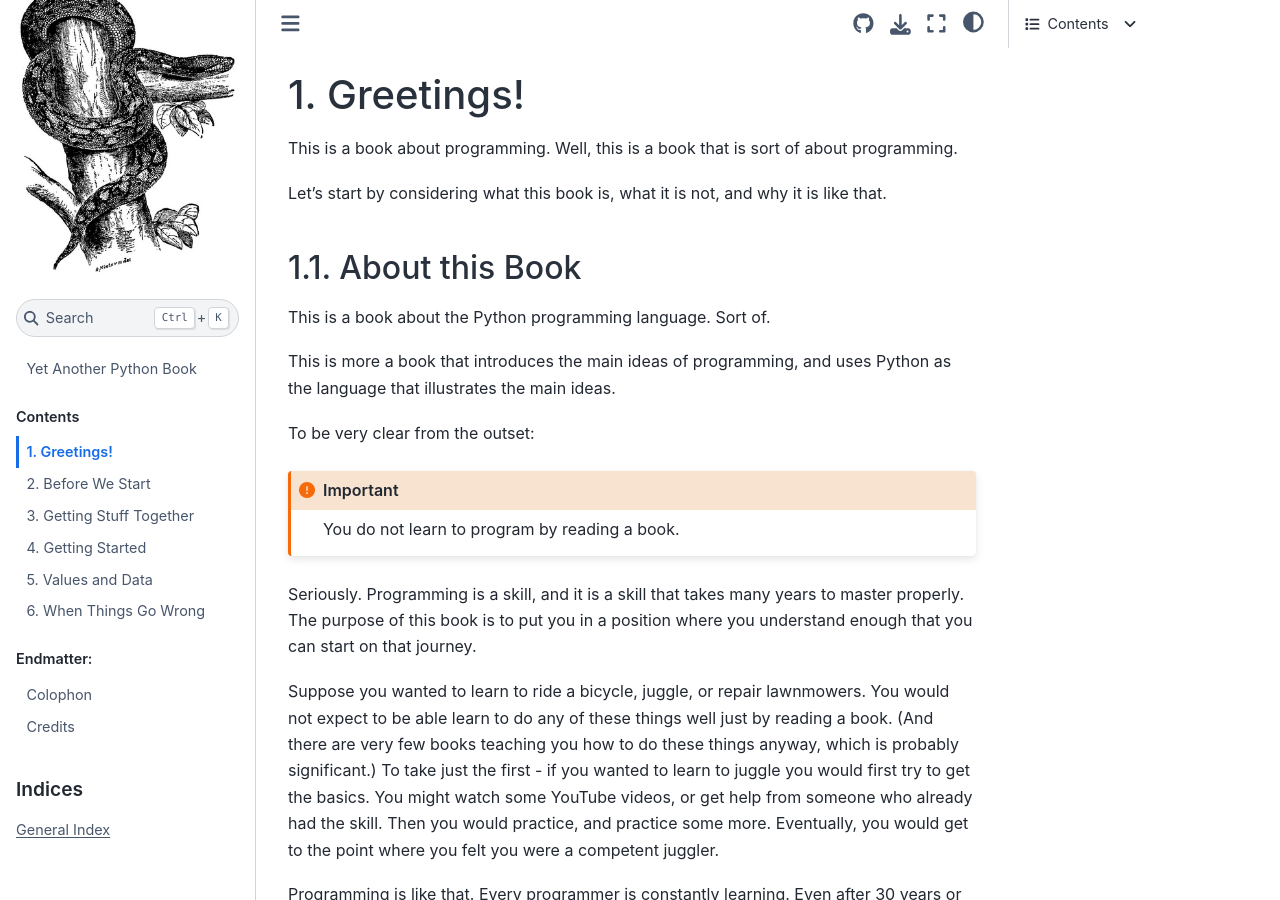
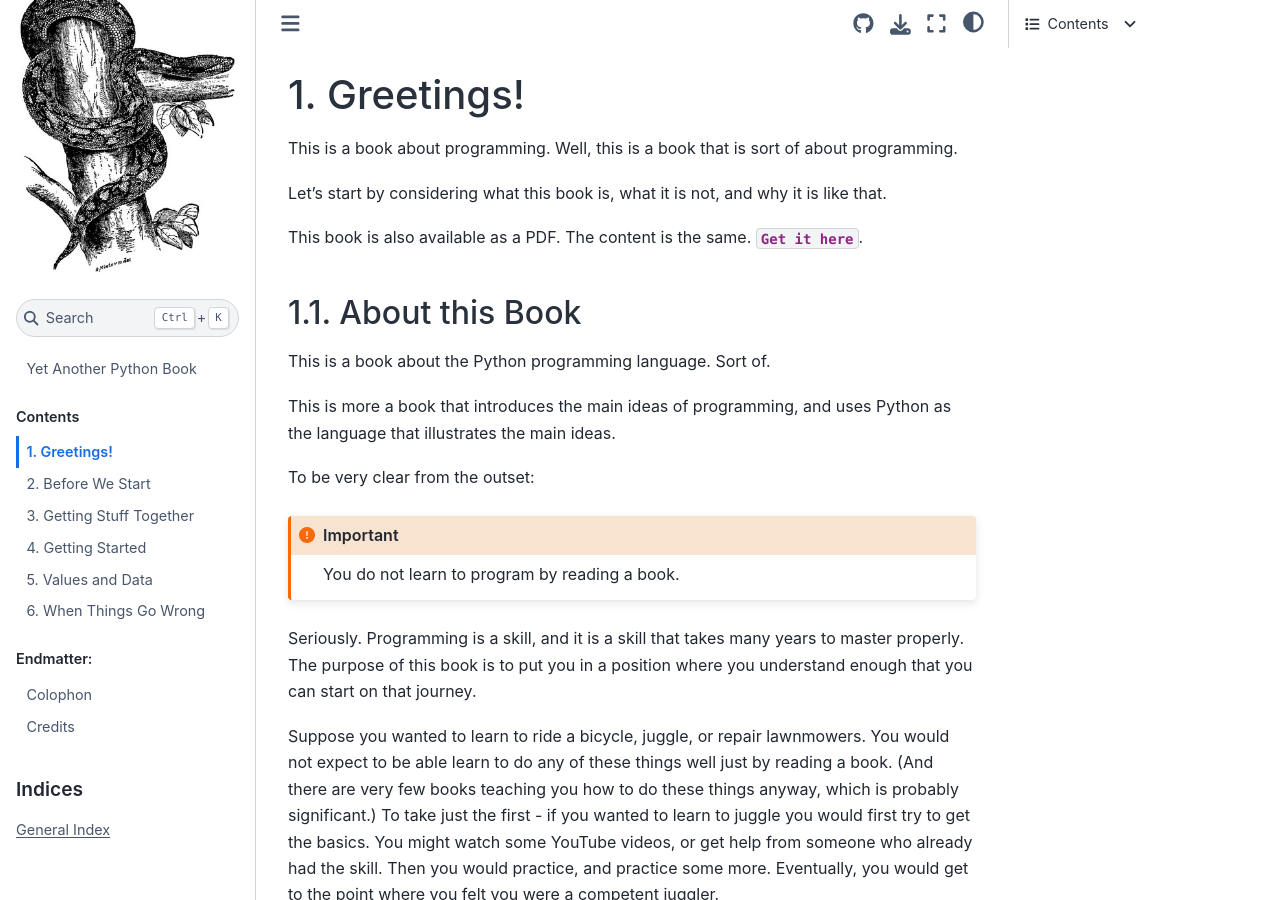
Before and after one commit to TonyJenkins/hungarian_phrasebook, a Sphinx documentation site: the page built from doc/source/010_introduction/index.rst, in a window 1280 px wide and 900 px high. Built offline with Sphinx 7.4.7 and the Sphinx Book theme 1.1.4, drawn with Linux system fonts in a browser that asks for light colours.

Commit message:
Add download of PDF to HTML, and link to web from PDF

```diff
--- a/doc/source/010_introduction/index.rst
+++ b/doc/source/010_introduction/index.rst
@@ -5,6 +5,14 @@ Greetings!
 This is a book about programming. Well, this is a book that is sort of about programming.
 
 Let's start by considering what this book is, what it is not, and why it is like that.
+
+.. only:: html
+
+    This book is also available as a PDF. The content is the same. :download:`Get it here <../../build/latex/yetanotherpythonbook.pdf>`.
+
+.. only:: latex
+
+    This book is also available online. The content should be the same. Go here: `<https://www.tony-jenkins.org.uk>`_.
 
 About this Book
 ===============
```
